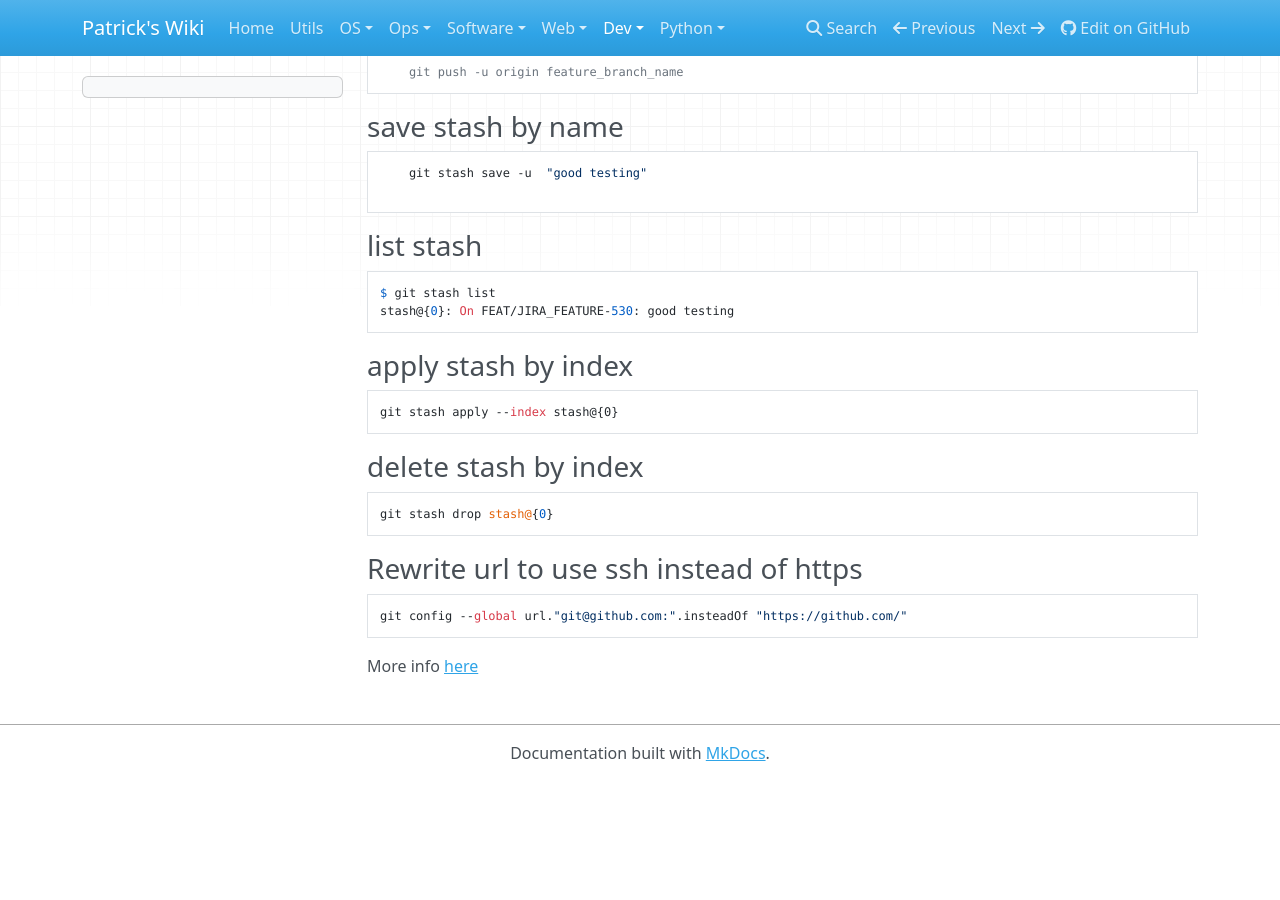
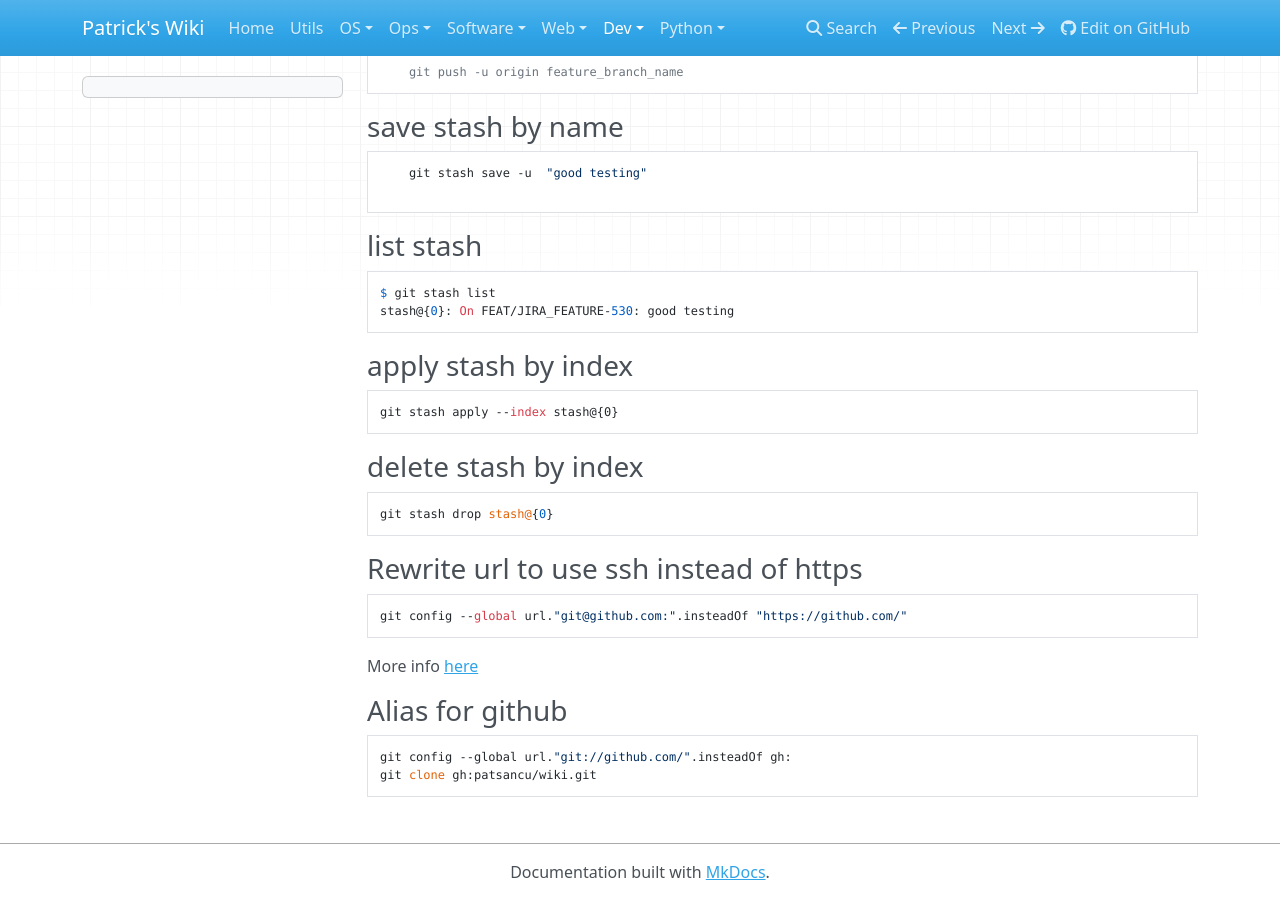
Before and after one commit to patsancu/wiki, an MkDocs documentation site: the page built from docs/dev/VCS/Git/Main.md, in a window 1280 px wide and 900 px high, scrolled down 6625 px. Built offline with MkDocs 1.6.1, drawn with Linux system fonts in a browser that asks for light colours; nearby versions of some CDN libraries; before the commit the page ends 7406 px from its top, so only the background shows below that.

Commit message:
git: example github url alias

````diff
--- a/docs/dev/VCS/Git/Main.md
+++ b/docs/dev/VCS/Git/Main.md
@@ -348,3 +348,9 @@ git config --global url."git@github.com:".insteadOf "https://github.com/"
 ```
 
 More info [here](https://gist.github.com/patsancu/07b9fc503675392c6b99cefa7584c28a)
+
+### Alias for github
+```
+git config --global url."git://github.com/".insteadOf gh:
+git clone gh:patsancu/wiki.git
+```
````
